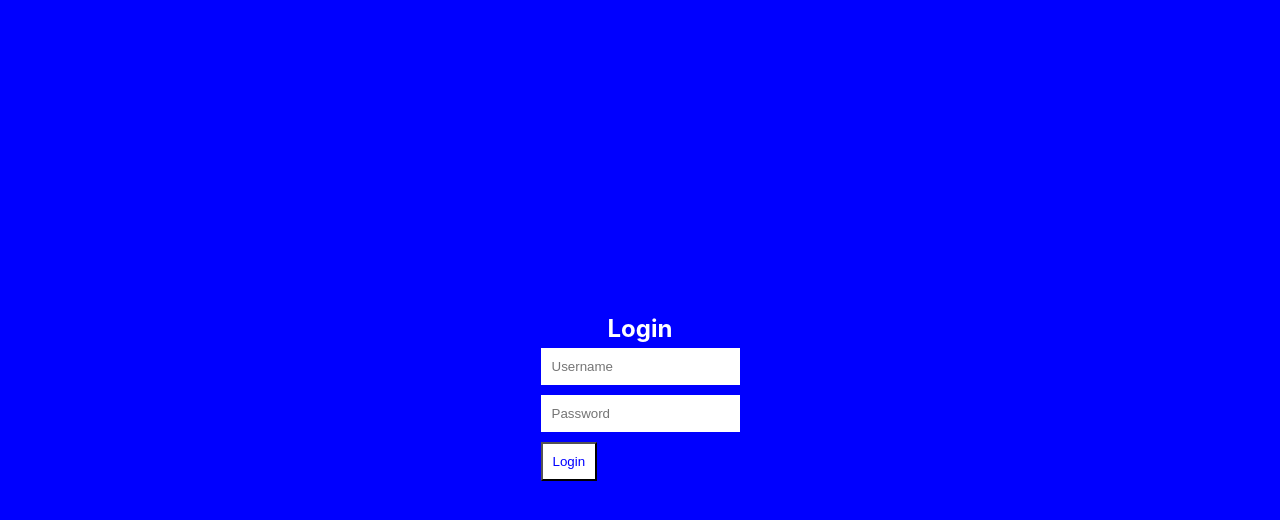
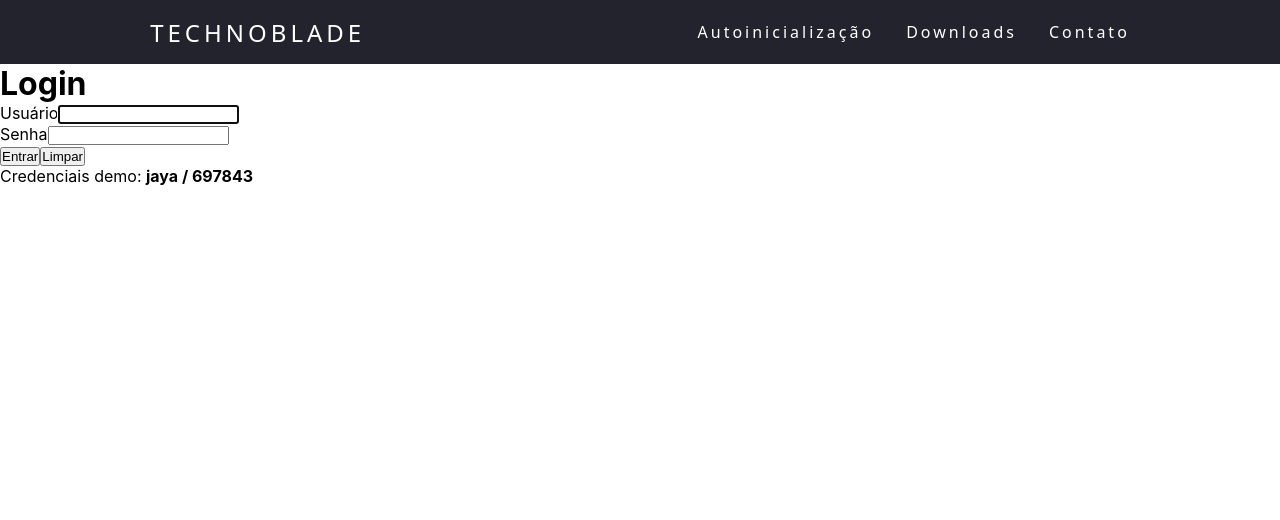
Before and after one commit to PIGSx/code, a React (Create React App) app: page /pendente in a window 1280 px wide. Shown: the top 520 px of the page. Built offline with nearby package versions, Linux system fonts and the light colour scheme.

Commit message:
pequenas modificações no codigo python

```diff
--- a/src/pages/Pendente/index.jsx
+++ b/src/pages/Pendente/index.jsx
@@ -1,13 +1,185 @@
-import React from 'react';
-import ReactDOM from 'react-dom/client';
-import App from '../../components/BasePendente';
+/*
+React frontend (single-file) to match the FastAPI backend you asked for.
 
-export default function Pendente(){
-const root = ReactDOM.createRoot(document.getElementById('root'));
-root.render(
-  <React.StrictMode>
-    <App />
-  </React.StrictMode>
-);
+How to use:
+1) Create a new Vite React app (recommended):
+   npm create vite@latest frontend -- --template react
+   cd frontend
+   npm install
 
+2) Replace src/App.jsx with the contents of this file.
+   (Or paste into a new component and import it in src/main.jsx)
+
+3) Install dependencies (none required for this file). If using Tailwind, set it up separately.
+
+4) Run the dev server:
+   npm run dev
+
+This component implements:
+- Simple login (client-side) using the same credential from your Python: jaya / 697843
+- File inputs for the three spreadsheets
+- POST to http://localhost:8000/processar (multipart/form-data)
+- Shows processing state and enables download of returned Excel
+
+Note: For production, move authentication to the backend and secure CORS.
+*/
+
+import React, { useState } from "react";
+
+export default function App() {
+  const [user, setUser] = useState("");
+  const [passw, setPassw] = useState("");
+  const [isAuthenticated, setIsAuthenticated] = useState(false);
+
+  const [fileJJJ, setFileJJJ] = useState(null);
+  const [filePrazos, setFilePrazos] = useState(null);
+  const [fileLogradouro, setFileLogradouro] = useState(null);
+
+  const [loading, setLoading] = useState(false);
+  const [error, setError] = useState("");
+  const [downloadUrl, setDownloadUrl] = useState("");
+
+  // Client-side credentials (temporary) — same as your script
+  const allowed = { jaya: "697843" };
+
+  function handleLogin(e) {
+    e.preventDefault();
+    if (allowed[user] && allowed[user] === passw) {
+      setIsAuthenticated(true);
+      setError("");
+    } else {
+      setError("Usuário ou senha inválidos.");
+    }
+  }
+
+  async function handleProcess(e) {
+    e.preventDefault();
+    setError("");
+    setDownloadUrl("");
+
+    if (!fileJJJ || !filePrazos || !fileLogradouro) {
+      setError("Por favor selecione as três planilhas.");
+      return;
+    }
+
+    const formData = new FormData();
+    formData.append("planilha_jjj", fileJJJ);
+    formData.append("nomes_prazos", filePrazos);
+    formData.append("logradouro", fileLogradouro);
+
+    try {
+      setLoading(true);
+
+      const resp = await fetch("http://localhost:8000/processar", {
+        method: "POST",
+        body: formData,
+      });
+
+      if (!resp.ok) {
+        const txt = await resp.text();
+        throw new Error(`Erro do servidor: ${resp.status} - ${txt}`);
+      }
+
+      const blob = await resp.blob();
+      const url = window.URL.createObjectURL(blob);
+      setDownloadUrl(url);
+      setError("");
+    } catch (err) {
+      console.error(err);
+      setError(err.message || "Erro desconhecido");
+    } finally {
+      setLoading(false);
+    }
+  }
+
+  function logout() {
+    setIsAuthenticated(false);
+    setUser("");
+    setPassw("");
+    setFileJJJ(null);
+    setFilePrazos(null);
+    setFileLogradouro(null);
+    setDownloadUrl("");
+    setError("");
+  }
+
+  return (
+    <div className="min-h-screen flex items-center justify-center p-6 bg-gray-50">
+      <div className="w-full max-w-3xl bg-white rounded-2xl shadow p-6">
+        {!isAuthenticated ? (
+          <form onSubmit={handleLogin} className="space-y-4">
+            <h1 className="text-2xl font-semibold">Login</h1>
+            {error && <div className="text-red-600">{error}</div>}
+            <div>
+              <label className="block text-sm">Usuário</label>
+              <input
+                className="mt-1 w-full border rounded px-3 py-2"
+                value={user}
+                onChange={(e) => setUser(e.target.value)}
+                autoFocus
+              />
+            </div>
+            <div>
+              <label className="block text-sm">Senha</label>
+              <input
+                type="password"
+                className="mt-1 w-full border rounded px-3 py-2"
+                value={passw}
+                onChange={(e) => setPassw(e.target.value)}
+              />
+            </div>
+            <div className="flex items-center gap-2">
+              <button className="px-4 py-2 rounded bg-blue-600 text-white" type="submit">Entrar</button>
+              <button type="button" onClick={() => { setUser(''); setPassw(''); }} className="px-3 py-2 border rounded">Limpar</button>
+            </div>
+            <div className="text-sm text-gray-500">Credenciais demo: <strong>jaya / 697843</strong></div>
+          </form>
+        ) : (
+          <div className="space-y-4">
+            <div className="flex justify-between items-center">
+              <h1 className="text-2xl font-semibold">Processador de Planilhas</h1>
+              <div className="flex items-center gap-2">
+                <div className="text-sm text-gray-600">{`Logado como ${user}`}</div>
+                <button onClick={logout} className="px-3 py-2 border rounded">Sair</button>
+              </div>
+            </div>
+
+            {error && <div className="text-red-600">{error}</div>}
+
+            <form onSubmit={handleProcess} className="space-y-3">
+              <div>
+                <label className="block text-sm">Planilha Principal</label>
+                <input type="file" accept=".xlsx,.xls" onChange={(e) => setFileJJJ(e.target.files[0])} />
+              </div>
+
+              <div>
+                <label className="block text-sm">Planilha de Prazos</label>
+                <input type="file" accept=".xlsx,.xls" onChange={(e) => setFilePrazos(e.target.files[0])} />
+              </div>
+
+              <div>
+                <label className="block text-sm">Planilha de Logradouro</label>
+                <input type="file" accept=".xlsx,.xls" onChange={(e) => setFileLogradouro(e.target.files[0])} />
+              </div>
+
+              <div className="flex items-center gap-3">
+                <button disabled={loading} className="px-4 py-2 bg-green-600 text-white rounded">{loading ? 'Processando...' : 'Iniciar Processo'}</button>
+                <button type="button" onClick={() => { setFileJJJ(null); setFilePrazos(null); setFileLogradouro(null); setDownloadUrl(''); }} className="px-3 py-2 border rounded">Limpar</button>
+              </div>
+            </form>
+
+            {loading && <div className="text-sm text-gray-600">Aguarde — processando no servidor...</div>}
+
+            {downloadUrl && (
+              <div className="mt-4">
+                <a href={downloadUrl} download="resultado.xlsx" className="px-4 py-2 rounded bg-blue-600 text-white">Baixar resultado.xlsx</a>
+              </div>
+            )}
+
+            <div className="text-xs text-gray-400">Observação: este front faz upload para http://localhost:8000/processar</div>
+          </div>
+        )}
+      </div>
+    </div>
+  );
 }
```
Also changed, not shown: src/pages/Pendente/a.jsx (added, +13 -0 lines).
